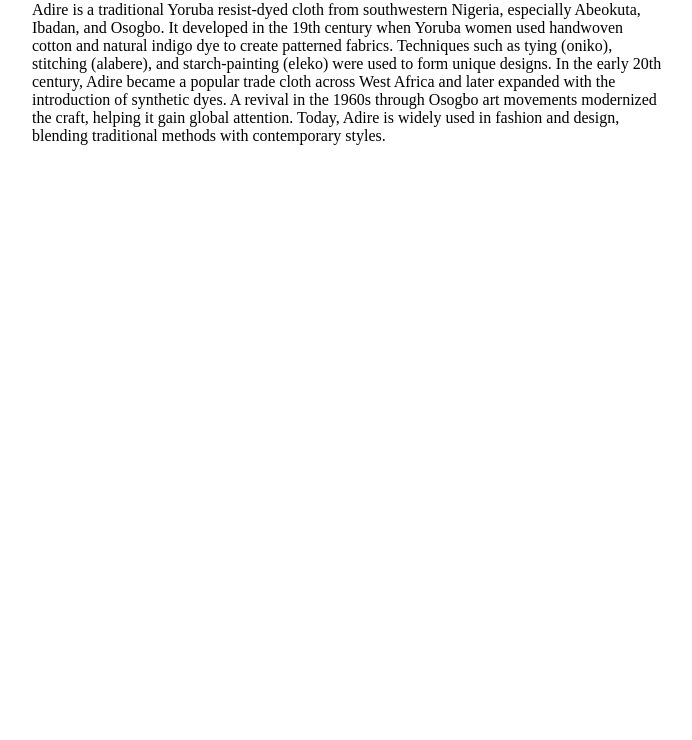
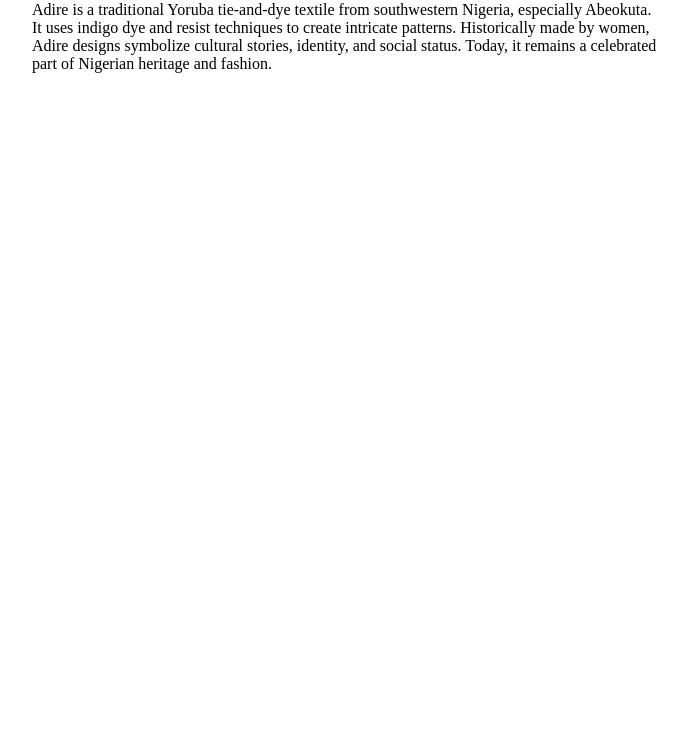
Before and after one commit to bukolaolayinka53-bit/Website, a plain HTML site: page Index.html in a window 1280 px wide. Shown: the part 60-800 px from the top of the page, without its empty margins (292-984 px from the left). Drawn offline with Linux system fonts and the light colour scheme.

Commit message:
Update Index.html

```diff
--- a/Index.html
+++ b/Index.html
@@ -22,12 +22,11 @@
 <body>
         <h1>History of Adire</h1>
         <p>
-            Adire is a traditional Yoruba resist-dyed cloth from southwestern Nigeria, especially Abeokuta, Ibadan, and Osogbo.
-            It developed in the 19th century when Yoruba women used handwoven cotton and natural indigo dye to create patterned fabrics.
-            Techniques such as tying (oniko), stitching (alabere), and starch-painting (eleko) were used to form unique designs.
-            In the early 20th century, Adire became a popular trade cloth across West Africa and later expanded with the introduction of synthetic dyes.
-            A revival in the 1960s through Osogbo art movements modernized the craft, helping it gain global attention.
-            Today, Adire is widely used in fashion and design, blending traditional methods with contemporary styles.
+
+    Adire is a traditional Yoruba tie-and-dye textile from southwestern Nigeria, especially Abeokuta.
+    It uses indigo dye and resist techniques to create intricate patterns.
+    Historically made by women, Adire designs symbolize cultural stories, identity, and social status.
+    Today, it remains a celebrated part of Nigerian heritage and fashion.
         </p>
 </body>
 </html>
```
